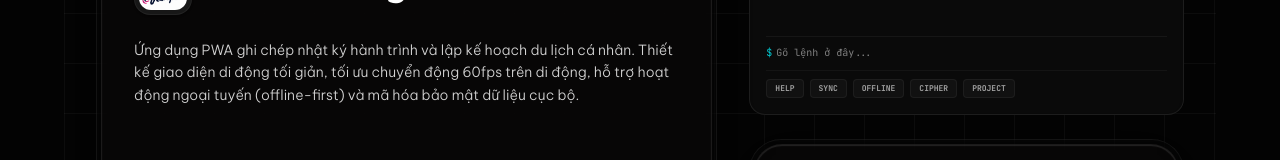
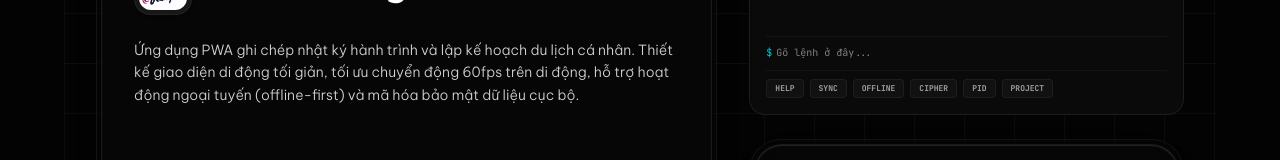
Before and after one commit to trevorthanhtung/tranthanhtung-trevor, a React (Vite) app: page / in a window 1280 px wide. Shown: the part 1479-1639 px from the top of the page. Built offline with nearby package versions, Linux system fonts and the light colour scheme; no server answers.

Commit message:
feat: integrate subtle control systems and automation details into hero, skills mesh, and interactive dev terminal

```diff
--- a/src/components/BentoGrid.jsx
+++ b/src/components/BentoGrid.jsx
@@ -46,6 +46,7 @@ function CodeTerminal({ lang }) {
         { type: 'success', text: '  sync    - ' + (lang === 'vi' ? 'Đồng bộ hóa đám mây Firebase' : 'Trigger Firebase cloud database sync') },
         { type: 'success', text: '  offline - ' + (lang === 'vi' ? 'Mô phỏng ghi đè ngoại tuyến IndexedDB (Dexie)' : 'Simulate offline IndexedDB (Dexie) writes') },
         { type: 'success', text: '  cipher  - ' + (lang === 'vi' ? 'Mã hóa AES-256 phía khách hàng (Crypto-JS)' : 'Run client-side AES-256 encryption') },
+        { type: 'success', text: '  pid     - ' + (lang === 'vi' ? 'Mô phỏng phản hồi vòng kín bộ điều khiển PID' : 'Simulate closed-loop PID controller feedback') },
         { type: 'success', text: '  project - ' + (lang === 'vi' ? 'Thông số kỹ thuật dự án KAT Journey' : 'Print technical specs of KAT Journey') },
         { type: 'success', text: '  clear   - ' + (lang === 'vi' ? 'Xóa nhật ký terminal' : 'Clear the terminal screen') },
         { type: 'success', text: '  exit    - ' + (lang === 'vi' ? 'Đặt lại trạng thái ban đầu' : 'Reset terminal to initial state') }
@@ -81,6 +82,18 @@ function CodeTerminal({ lang }) {
         { type: 'success', text: '  Offline DB: Dexie.js (IndexedDB wrapper)' },
         { type: 'success', text: '  Cloud DB: Firebase Firestore' },
         { type: 'success', text: '  Encryption: CryptoJS AES-256' }
+      );
+    } else if (trimmed === 'pid') {
+      newLogs.push(
+        { type: 'info', text: lang === 'vi' ? '--- MÔ PHỎNG PHẢN HỒI VÒNG KÍN PID ---' : '--- CLOSED-LOOP PID FEEDBACK CONTROL ---' },
+        { type: 'info', text: lang === 'vi' ? 'Cấu hình phản hồi âm: f_s = 100 Hz' : 'Negative feedback configuration: f_s = 100 Hz' },
+        { type: 'info', text: '  Gain constants: Kp = 1.25, Ki = 0.08, Kd = 0.35' },
+        { type: 'success', text: '  t = 0.1s | Error e(t) = 1.000 | Output u(t) = 1.60 [██░░░░░░░░░░░░░]' },
+        { type: 'success', text: '  t = 0.3s | Error e(t) = 0.340 | Output u(t) = 0.82 [██████░░░░░░░░░]' },
+        { type: 'success', text: '  t = 0.6s | Error e(t) = -0.080 | Output u(t) = -0.15 [███████████░░░░] (Overshoot)' },
+        { type: 'success', text: '  t = 0.9s | Error e(t) = 0.015 | Output u(t) = 0.04 [██████████░░░░░] (Damping)' },
+        { type: 'success', text: '  t = 1.2s | Error e(t) = 0.000 | Output u(t) = 0.00 [███████████████] (Stable state)' },
+        { type: 'success', text: lang === 'vi' ? 'Sai số xác lập bằng 0. Hệ thống động học đạt ổn định tiệm cận.' : 'Zero steady-state error. Control system dynamically stable.' }
       );
     } else if (trimmed === 'clear') {
       setLogs([]);
@@ -159,7 +172,7 @@ function CodeTerminal({ lang }) {
 
       {/* Quick Click Commands */}
       <div className="flex flex-wrap gap-1.5 mt-2 pt-2 border-t border-black/[0.04] dark:border-white/[0.04]">
-        {['help', 'sync', 'offline', 'cipher', 'project'].map((cmd) => (
+        {['help', 'sync', 'offline', 'cipher', 'pid', 'project'].map((cmd) => (
           <button
             key={cmd}
             onClick={(e) => {
--- a/src/components/HeroSection.jsx
+++ b/src/components/HeroSection.jsx
@@ -139,6 +139,9 @@ function MathFunctionPlot() {
         <text ref={coordTextRef} x="30" y="70" className="font-mono text-[9px] fill-neutral-500/50 dark:fill-neutral-400/50 font-light">
           x_coord = 600px | y_coord = 300px
         </text>
+        <text x="30" y="90" className="font-mono text-[8px] fill-neutral-500/35 dark:fill-neutral-400/35 font-light">
+          Closed-Loop: G(s) = Y(s)/R(s) = 1 / (s² + 2ζω_n·s + ω_n²) | ζ = 0.707
+        </text>
       </svg>
     </div>
   );
--- a/src/components/SkillsMesh.jsx
+++ b/src/components/SkillsMesh.jsx
@@ -13,10 +13,10 @@ const skillNodes = [
     color: 'stroke-amber-500 fill-amber-500',
     colorHex: '#f59e0b',
     glowColor: 'bg-amber-500/10 dark:bg-amber-500/20',
-    items: ['Python', 'Tư duy Thuật toán', 'Toán học tính toán', 'Git & GitHub'],
-    itemsEn: ['Python', 'Algorithmic Logic', 'Computational Math', 'Git & GitHub'],
-    descVi: 'Nền tảng tư duy toán học thuần túy, mô hình hóa giải thuật tính toán và thiết kế cấu trúc dữ liệu cơ sở.',
-    descEn: 'Foundations of pure mathematical thinking, computational algorithm modeling, and core programming paradigms.'
+    items: ['Python', 'Tư duy Thuật toán', 'Toán học tính toán', 'Mô hình hóa & Lý thuyết điều khiển', 'Git & GitHub'],
+    itemsEn: ['Python', 'Algorithmic Logic', 'Computational Math', 'System Modeling & Control Theory', 'Git & GitHub'],
+    descVi: 'Nền tảng tư duy toán học thuần túy, mô hình hóa giải thuật, lý thuyết phản hồi điều khiển hệ thống và cấu trúc dữ liệu cốt lõi.',
+    descEn: 'Foundations of mathematical modeling, algorithmic paradigms, system feedback control theory, and core computer science structures.'
   },
   {
     id: 'ai',
--- a/src/data/portfolioData.js
+++ b/src/data/portfolioData.js
@@ -38,7 +38,7 @@ export const portfolioData = {
     {
       name: { vi: "Lập trình Cốt lõi & Logic", en: "Core Programming & Logic" },
       category: "Logic",
-      items: ["Python", "Tư duy Thuật toán (Algorithmic Logic)", "Toán học tính toán (Computational Math)", "Git & GitHub"]
+      items: ["Python", "Tư duy Thuật toán (Algorithmic Logic)", "Toán học tính toán (Computational Math)", "Mô hình hóa hệ thống & Lý thuyết điều khiển (System Modeling & Control)", "Git & GitHub"]
     },
     {
       name: { vi: "Công nghệ vận hành qua AI", en: "AI-Enabled Tech Stack" },
```
